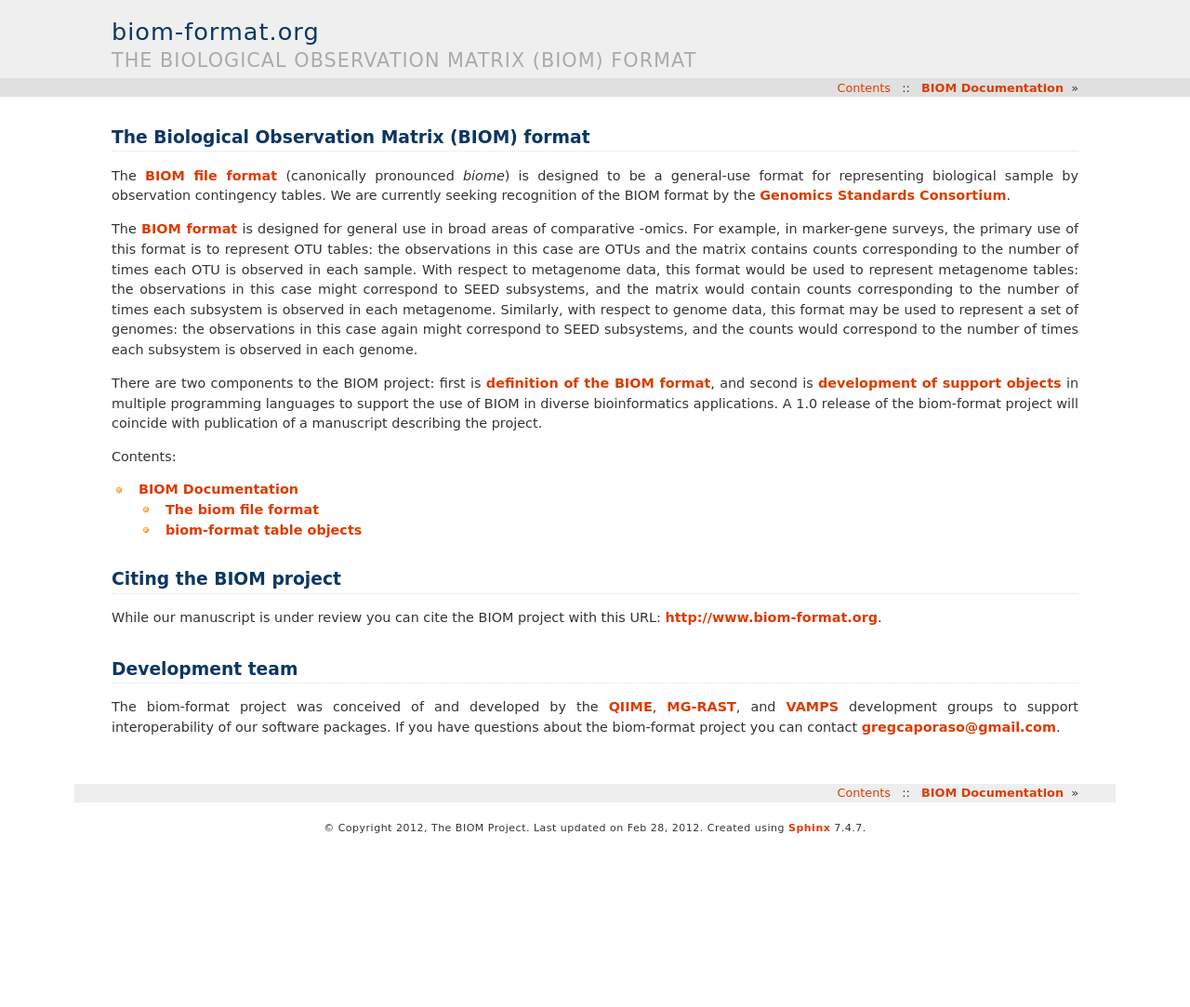
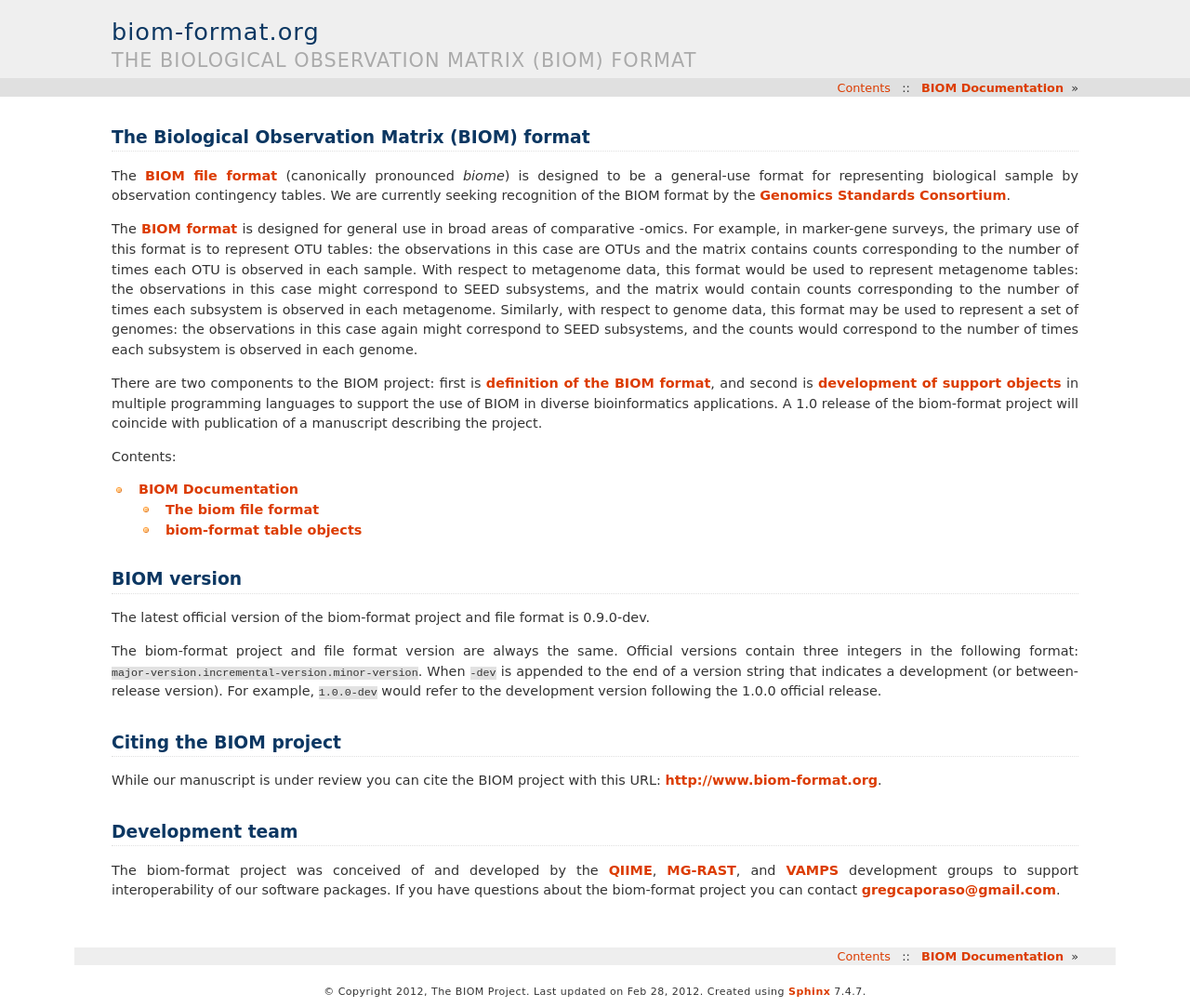
Before and after one commit to biocore/biom-format, a Sphinx documentation site: the page built from doc/index.rst, in a window 1280 px wide. Shown: the whole page at 93% size. Built offline with Sphinx 7.4.7, drawn with Linux system fonts in a browser that asks for light colours; before the commit the page ends 908 px from its top, so only the background shows below that.

Commit message:
added some information on versions to the front page.

```diff
--- a/doc/index.rst
+++ b/doc/index.rst
@@ -16,6 +16,13 @@ Contents:
 
    ./documentation/index.rst
 
+BIOM version
+============
+
+The latest official version of the biom-format project and file format is |release|.
+
+The biom-format project and file format version are always the same. Official versions contain three integers in the following format: ``major-version.incremental-version.minor-version``. When ``-dev`` is appended to the end of a version string that indicates a development (or between-release version). For example, ``1.0.0-dev`` would refer to the development version following the 1.0.0 official release.
+
 Citing the BIOM project
 =======================
 
```
